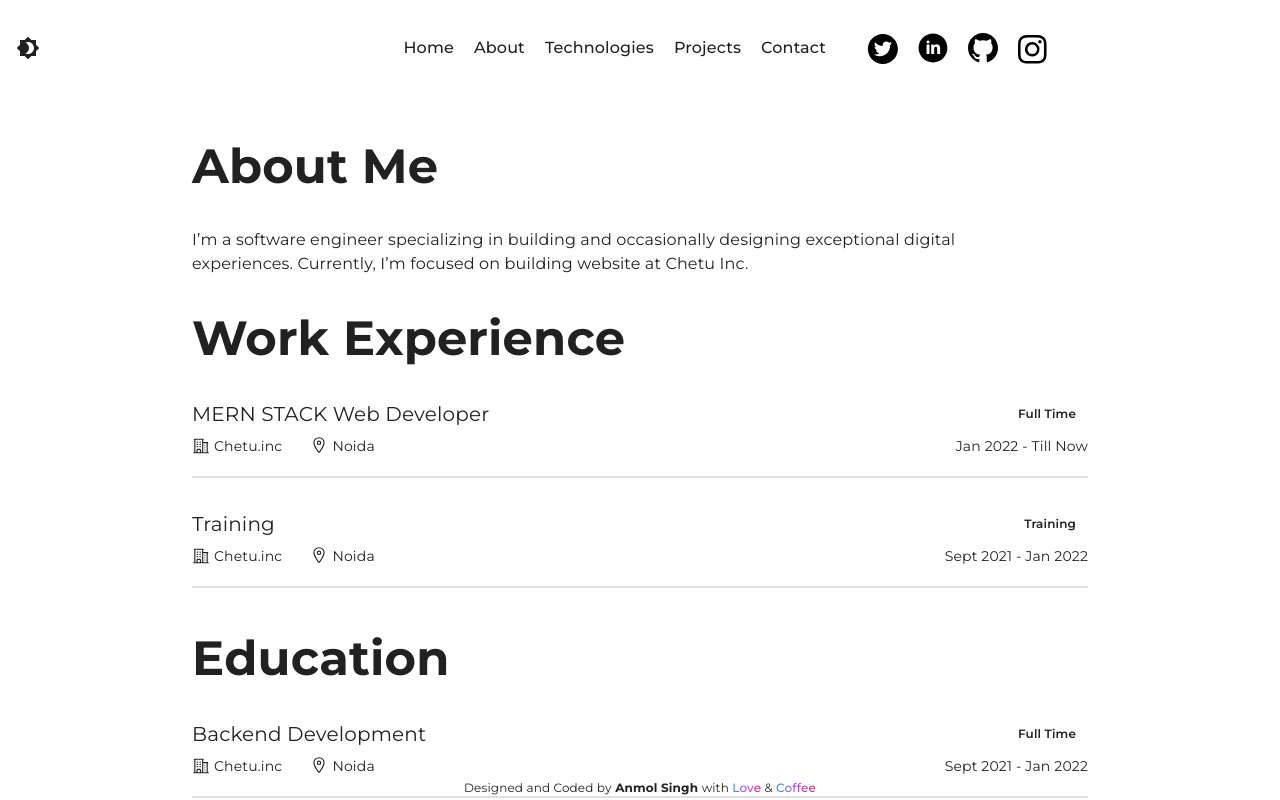
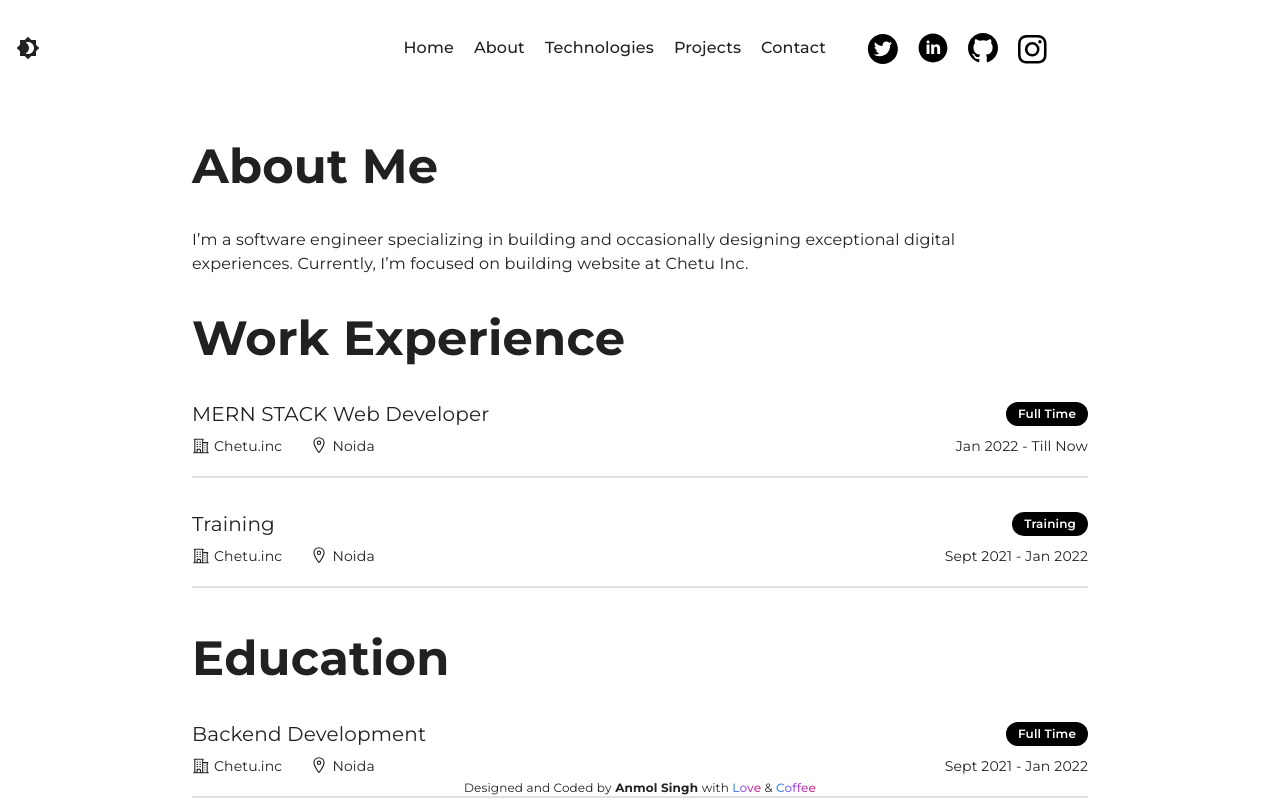
Before and after one commit to anmolsinghdev/my_next_portfolio, a Next.js app: page /about in a window 1280 px wide. Shown: the top 800 px of the page. Built offline with nearby package versions, Linux system fonts and the light colour scheme.

Commit message:
changing font color

```diff
--- a/components/Work/Work.tsx
+++ b/components/Work/Work.tsx
@@ -17,7 +17,7 @@ function Work({ position, company, location, type, duration }: IWork) {
         <h1 className="text-content font-normal  md:text-lg lg:text-xl">
           {position}
         </h1>
-        <div className="btn dark:bg-white dark:text-black text-xs font-semibold inline-block rounded-3xl px-3 py-1 min-w-fit">
+        <div className="btn lg:bg-black lg:text-white dark:bg-white dark:text-black text-xs font-semibold inline-block rounded-3xl px-3 py-1 min-w-fit">
           {type}
         </div>
       </div>
```
